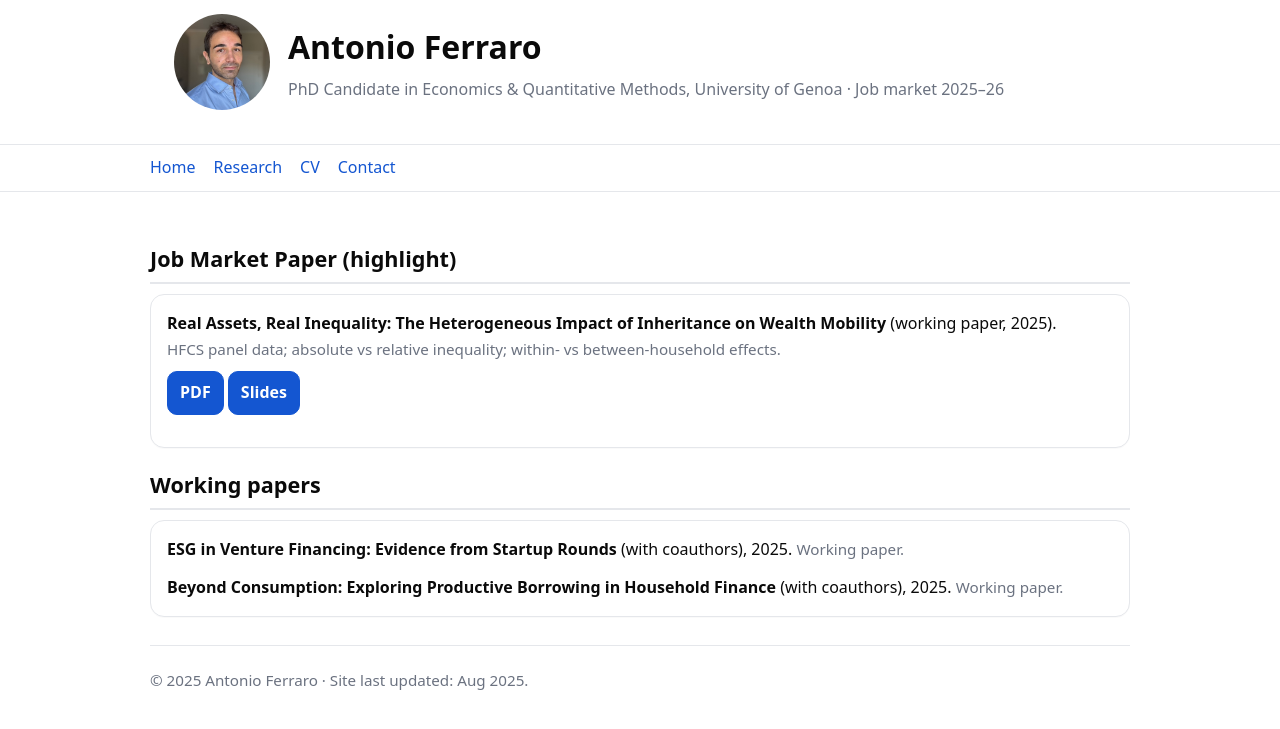
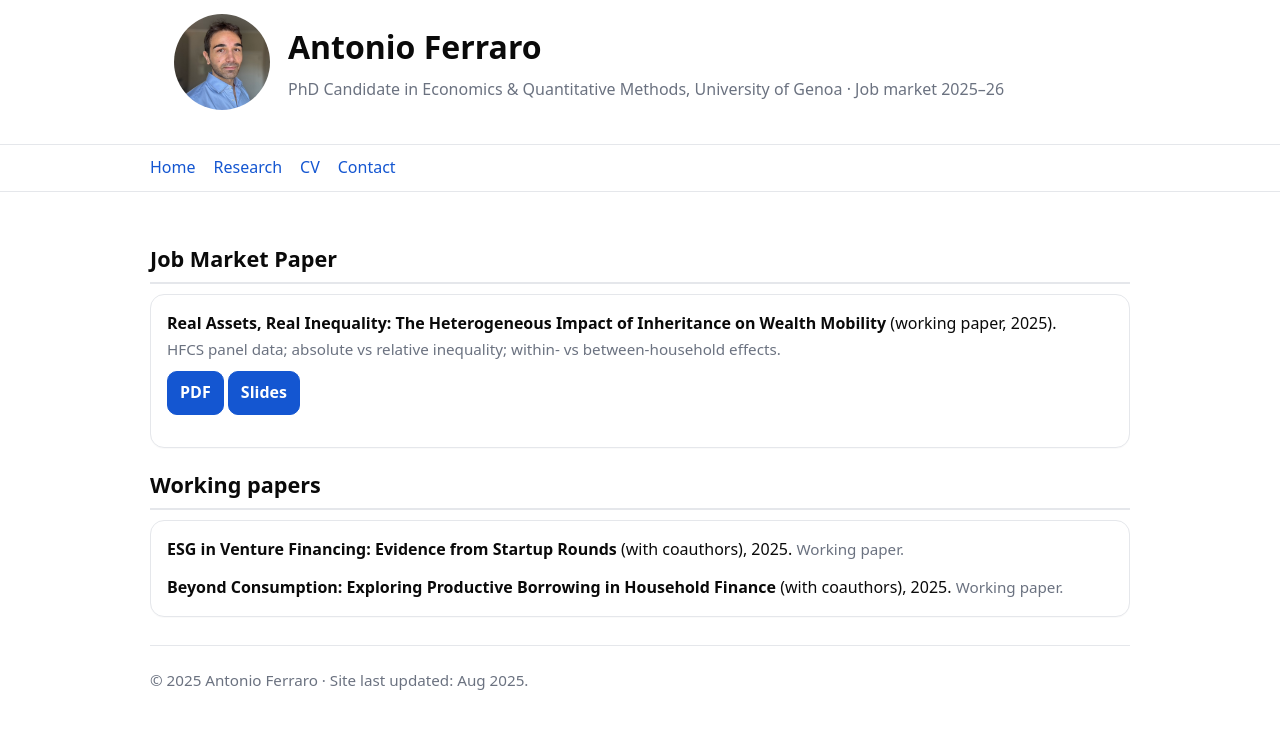
Before and after one commit to ferraroantonio/ferraroantonio.github.io, a Jekyll site: the page built from research.md, in a window 1280 px wide. Shown: the top 729 px of the page. Built offline with Jekyll 4.4.1, drawn with Linux system fonts in a browser that asks for light colours.

Commit message:
Update research.md

```diff
--- a/research.md
+++ b/research.md
@@ -4,7 +4,7 @@ layout: default
 ---
 
 <section id="jmp" style="margin-top:22px;">
-<h2>Job Market Paper (highlight)</h2>
+<h2>Job Market Paper</h2>
 <div class="card">
 <strong>Real Assets, Real Inequality: The Heterogeneous Impact of Inheritance on Wealth Mobility</strong> (working paper, 2025).
 <div class="meta">HFCS panel data; absolute vs relative inequality; within- vs between-household effects.</div>
```
